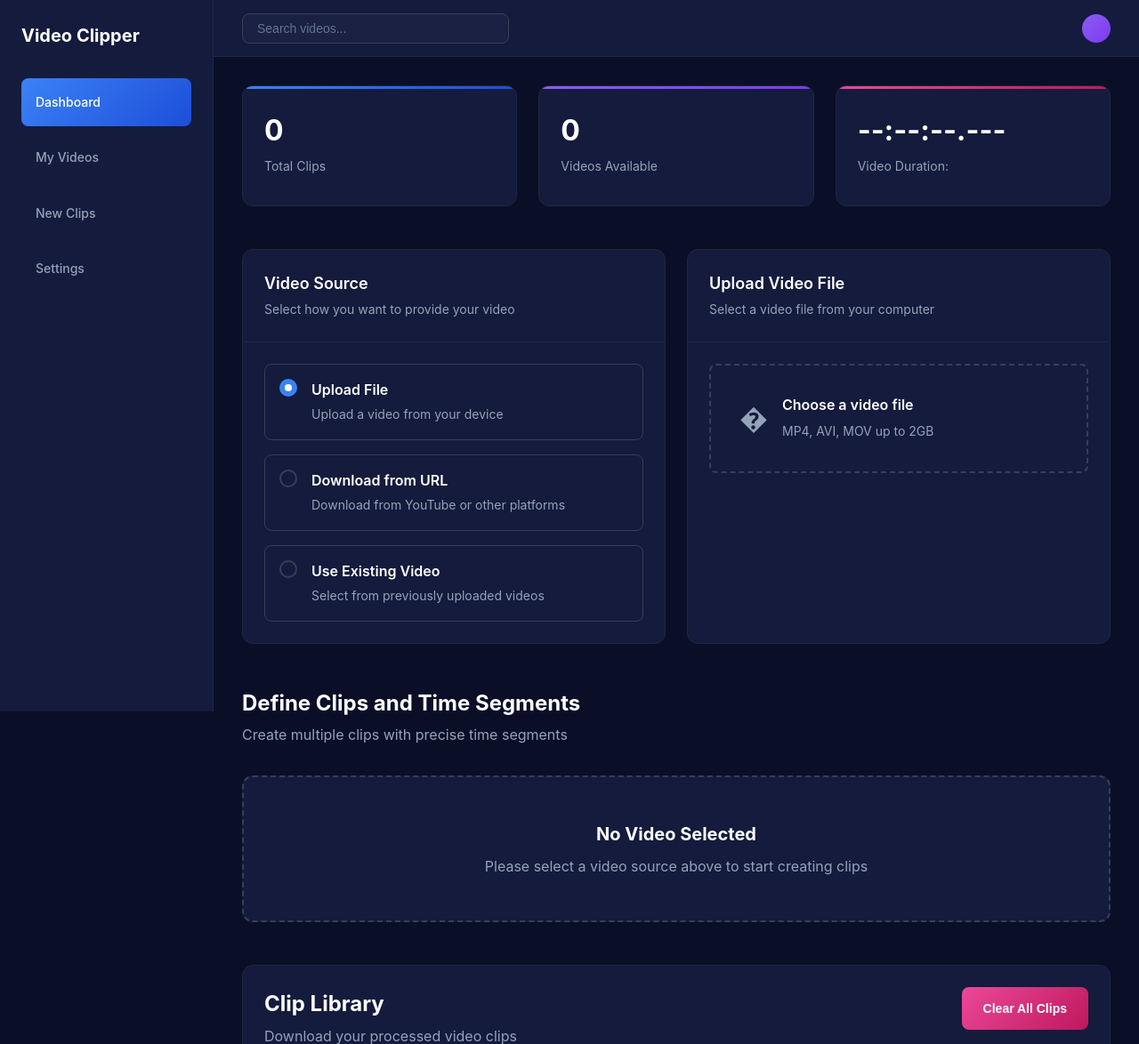
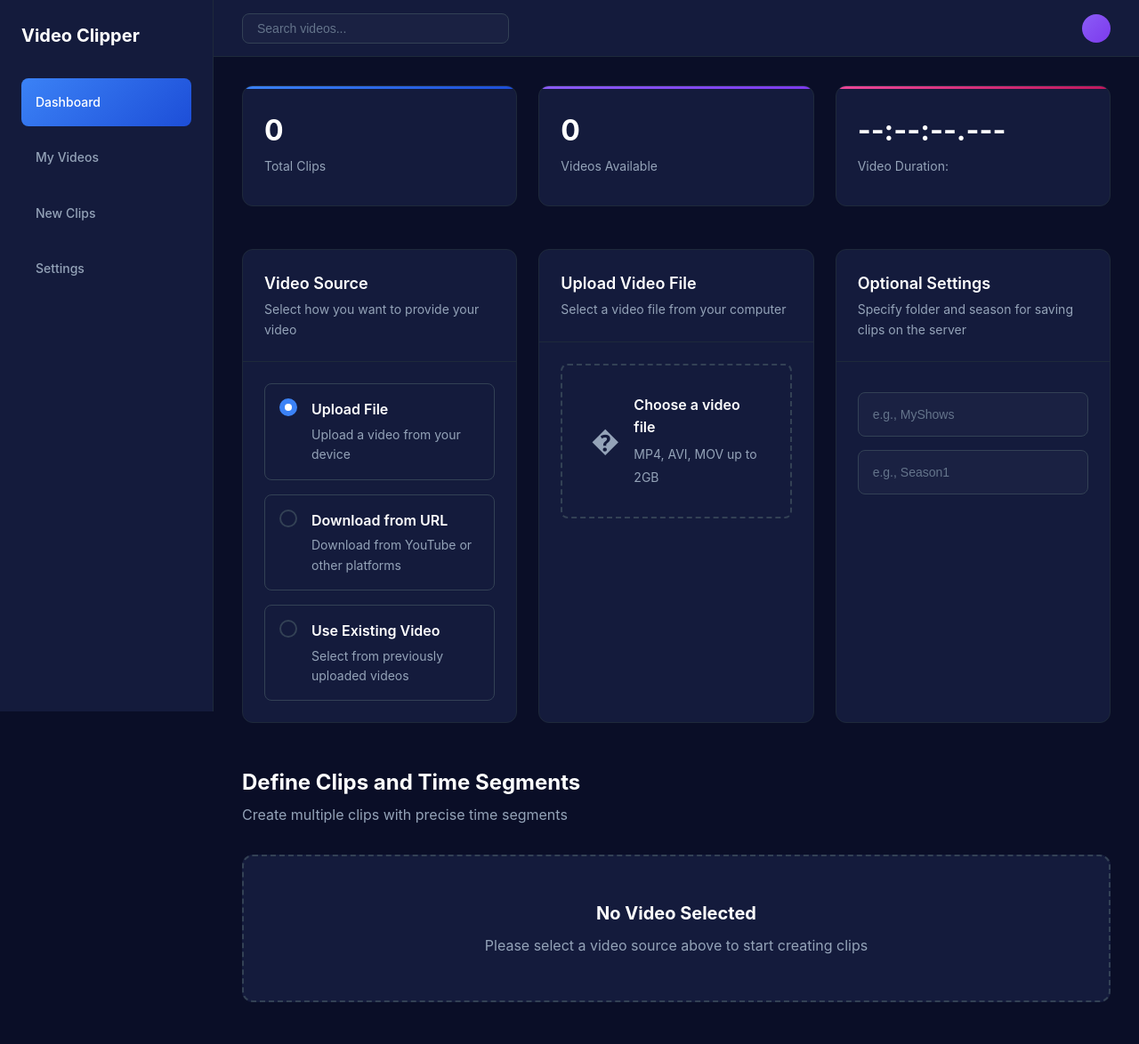
Before and after one commit to Reason0x6/VKClip, a Flask app: page / in a window 1280 px wide. Shown: the top 1174 px of the page at 89% size. Run offline with Flask 2, Linux system fonts and the light colour scheme.

Commit message:
download clipping

```diff
--- a/app.py
+++ b/app.py
@@ -438,6 +438,8 @@
         update_clip_progress("initializing", 5, "Starting clip processing...")
 
         video_source = form_data.get('video_source', 'file')
+        folder = form_data.get('folder', '').strip()
+        season = form_data.get('season', '').strip()
         unique_id = str(uuid.uuid4())
 
         # Handle different video sources
@@ -563,8 +565,20 @@
                     return
 
             safe_base_name = secure_filename(data['name'])
+
+            # Build the directory structure
+            clip_dir = app.config['CLIPS_FOLDER']
+            if folder:
+                clip_dir = app.config['JELLYFIN_FOLDER']
+                clip_dir = os.path.join(clip_dir, secure_filename(folder))
+            if season:
+                clip_dir = os.path.join(clip_dir, secure_filename(season))
+            clip_dir = os.path.join(clip_dir, safe_base_name)
+
+            os.makedirs(clip_dir, exist_ok=True)
+
             clip_filename = f"{safe_base_name}.mp4"
-            clip_filepath = os.path.join(app.config['CLIPS_FOLDER'], clip_filename)
+            clip_filepath = os.path.join(clip_dir, clip_filename)
 
             command = []
             temp_files = []
--- a/static/js/main.js
+++ b/static/js/main.js
@@ -408,8 +408,20 @@
     // Handle form submission to show progress
     document.querySelector('form').addEventListener('submit', function(event) {
         event.preventDefault(); // Prevent the default form submission behavior
+
+        const formData = new FormData(event.target);
+
+        // Add folder and season inputs to the form data
+        const folderInput = document.getElementById('folder');
+        const seasonInput = document.getElementById('season');
+        if (folderInput && folderInput.value.trim()) {
+            formData.append('folder', folderInput.value.trim());
+        }
+        if (seasonInput && seasonInput.value.trim()) {
+            formData.append('season', seasonInput.value.trim());
+        }
+
         // send the form data to the server via fetch here
-        const formData = new FormData(event.target);
         clipID = ''
         fetch('/upload', {
             method: 'POST',
--- a/templates/index.html
+++ b/templates/index.html
@@ -160,6 +160,22 @@
 
                             </div>
                         </div>
+
+                        <!-- Optional Settings Section -->
+                        <div class="form-card">
+                            <div class="card-header">
+                                <h3>Optional Settings</h3>
+                                <p class="card-subtitle">Specify folder and season for saving clips on the server</p>
+                            </div>
+                            <div class="card-content">
+                                <div class="input-group"style="margin: 10px 0;">
+                                    <input type="text" id="folder" name="folder" placeholder="e.g., MyShows" class="url-input">
+                                </div>
+                                <div class="input-group" style="margin: 15px 0;">
+                                    <input type="text" id="season" name="season" placeholder="e.g., Season1" class="url-input">
+                                </div>
+                            </div>
+                        </div>
                     </div>
                      <div class="container" id="video-download" style="display: none;">
                         <h3><span id="download-text"></span></h3>
```
